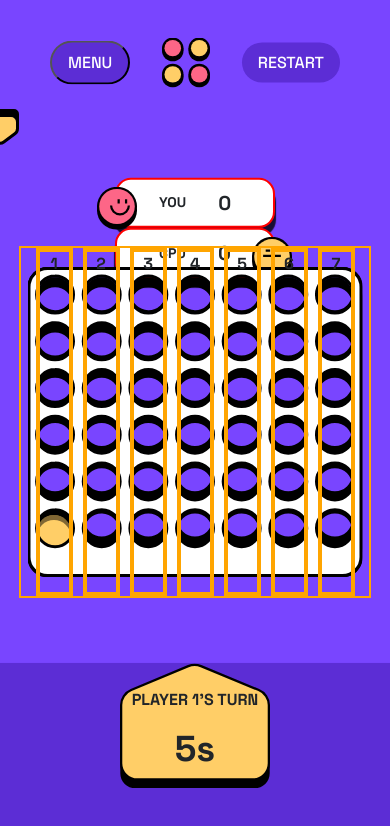
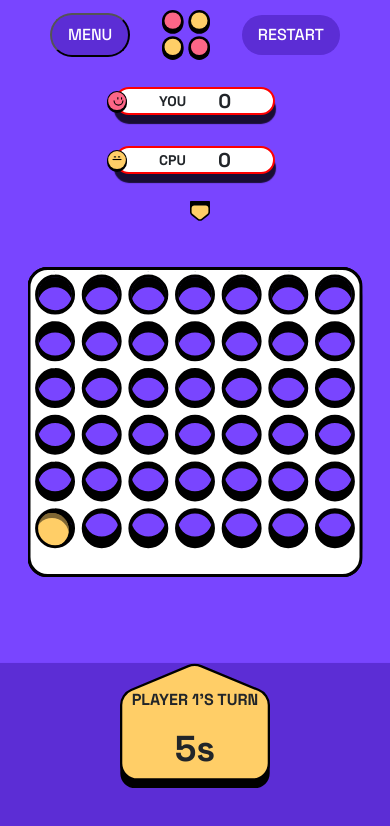
Before and after one commit to ahmettaydinn/react-connect-four-game, a React (Create React App) app: page /inGame in a window 390 px wide. Shown: the top 826 px of the page. Built offline with nearby package versions, Linux system fonts and the light colour scheme.

Commit message:
game Fİnished

```diff
--- a/src/components/inGame/InGame.jsx
+++ b/src/components/inGame/InGame.jsx
@@ -117,7 +117,7 @@ const InGame = () => {
     6: 5,
   });
   const [modalShow, setModalShow] = useState(false);
-  const [markerMove, setMarkerMove] = useState({ x: 0, y: 0 });
+  const [markerMove, setMarkerMove] = useState({ x: 200, y: 200 });
   const [column, setColumn] = useState(-1);
   // const [row, setRow] = useState(-1);
   // true for yellow false for red
@@ -132,6 +132,7 @@ const InGame = () => {
   const [cpuTurn, setcpuTurn] = useState(false);
 
   const [isScreenSmall, setIsScreenSmall] = useState(false);
+  const [isGameFinished, setIsGameFinished] = useState(false);
 
   //router data
   const location = useLocation();
@@ -172,10 +173,16 @@ const InGame = () => {
     });
 
     setBalls(newBalls);
-    winner === "red"
-      ? setRedScore(redScore + 1)
-      : setYellowScore(yellowScore + 1);
-  }, [winningBalls]);
+
+    if (winner === "red") {
+      setRedScore(redScore + 1);
+    } else {
+      setYellowScore(yellowScore + 1);
+    }
+
+    // console.log("burası çalışıyor");
+    setIsGameFinished(false);
+  }, [winningBalls, isGameFinished]);
 
   useEffect(() => {
     let macroTimer = setTimeout(() => {
@@ -292,12 +299,13 @@ const InGame = () => {
           [Number(event.target.id)]: slot[Number(event.target.id)] - 1,
         });
       }
+      setTurn(!turn);
     }
 
     if (!winner && !isPlayer && turn) {
       setcpuTurn(!cpuTurn);
+      setTurn(!turn);
     }
-    setTurn(!turn);
   };
 
   useEffect(() => {
@@ -343,8 +351,8 @@ const InGame = () => {
     setYellowScore(0);
   };
 
-  // const updateDisplay = (event) => {
-  //   setMarkerMove({ x: event.clientX, y: event.clientY });
+  const updateDisplay = (event) => {
+    setMarkerMove({ x: event.clientX, y: event.clientY });
     //   console.log(markerMove);
     //   console.log(boardRef.current.offsetLeft);
 
@@ -487,7 +495,7 @@ const InGame = () => {
     //       setRow(5);
     //     }
     //   }
-  // };
+  };
 
   useEffect(() => {
     let redCounter = 0;
@@ -569,13 +577,6 @@ const InGame = () => {
   };
   return (
     <div className={Styles.inGameContainer}>
-      {/* <div className="d-flex text-center justify-content-center gap-5 text-warning">
-        <p>{`x: ${markerMove.x} , y: ${markerMove.y}`}</p>
-        <p>{`column: ${column} row: ${row}`}</p>
-        <p>{`board positionX: ${boardPosition.x} , board positionY: ${boardPosition.y}`}</p>
-        <p> {winner ? winner : "?"} is the winner</p>
-      </div> */}
-
       <nav className={Styles.inGameNav}>
         <button className={Styles.link} onClick={() => setModalShow(true)}>
           MENU
@@ -601,7 +602,7 @@ const InGame = () => {
           className={Styles.board}
           // onMouseEnter={updateDisplay}
           // onMouseLeave={updateDisplay}
-          // onMouseMove={updateDisplay}
+          onMouseMove={updateDisplay}
           // onClick={handlePlay}
           ref={boardRef}
         >
--- a/src/components/inGame/InGame.module.scss
+++ b/src/components/inGame/InGame.module.scss
@@ -44,6 +44,10 @@
   background-color: $darkPurple;
   padding: 8px 16px;
   border-radius: 5rem;
+}
+
+.link:hover {
+  color: rgb(218, 216, 216);
 }
 
 .BlackBoard,
@@ -149,7 +153,6 @@
 
 .board {
   cursor: pointer;
-  border: 2px solid orange;
   height: 37.5rem;
   width: 40rem;
   z-index: 2;
@@ -165,7 +168,12 @@
 .mobileButton {
   z-index: 9;
   width: 67px;
-  border: 4px solid orange;
+  font-size: 1px;
+}
+
+.mobileButton:hover {
+  background-color: black;
+  opacity: 0.15;
 }
 
 .ballDiv:before {
@@ -292,14 +300,15 @@
   .mobileButton {
     z-index: 9;
     width: 37px;
-    border: 4px solid orange;
+    height: 300px;
+    margin-top: 25px;
   }
 }
 
 @media screen and (max-width: 1190px) {
   .playerOne,
   .playerTwo {
-    top: 30%;
+    top: 24%;
     left: 37%;
     display: flex;
     justify-content: center;
@@ -364,12 +373,17 @@
     border: 2px solid white;
     transition: 2s;
   }
+
+  .marker {
+    width: 30px;
+    height: 30px;
+  }
 }
 
 @media screen and (max-width: 620px) {
   .playerOne,
   .playerTwo {
-    top: 24%;
+    top: 12%;
     left: 50%;
     display: flex;
     justify-content: center;
@@ -399,7 +413,7 @@
   .playerTwo {
     left: 50%;
     margin: 0;
-    top: 30%;
+    top: 20%;
 
     img {
       left: 135px;
@@ -409,9 +423,56 @@
   .inGameNav {
     gap: 2rem;
     justify-content: center;
+    transform: translateY(10px);
     img {
       width: 50px;
       height: 50px;
     }
   }
+
+  .marker {
+    top: 28%;
+  }
 }
+
+@media screen and (max-width: 620px) {
+  .playerOne,
+  .playerTwo {
+    padding: 0;
+
+    img {
+      width: 20px;
+      left: -10px;
+      top: 2px;
+    }
+  }
+
+  .playerTwo {
+    top: 19%;
+  }
+
+  .marker {
+    top: 25%;
+    width: 20px;
+    height: 20px;
+  }
+}
+
+@media screen and (max-height: 620px) {
+  .playerOne,
+  .playerTwo {
+    padding: 0;
+    top: 20%;
+
+    img {
+      width: 25px;
+      height: 25px;
+      left: -13px;
+      top: 1px;
+    }
+  }
+
+  .marker {
+    display: none;
+  }
+}
--- a/src/components/menu/Menu.module.scss
+++ b/src/components/menu/Menu.module.scss
@@ -65,7 +65,7 @@
 .continue:hover,
 .restart:hover,
 .quit:hover {
-  box-shadow: 0px 8px 1px 1px $darkPurple;
+  box-shadow: 0px 8px 1px 1px $red;
 }
 
 .continue:active,
@@ -85,3 +85,16 @@
   text-decoration: none;
   color: black;
 }
+
+@media screen and (max-width: 1190px) {
+  .menuBody {
+    width: 20rem;
+    position: absolute;
+  }
+
+  .continue,
+  .restart,
+  .quit {
+    width: 19rem;
+  }
+}
--- a/src/pages/mainMenu/MainMenu.module.scss
+++ b/src/pages/mainMenu/MainMenu.module.scss
@@ -83,7 +83,9 @@
   height: 52px;
   width: 52px;
   width: 20%;
-  color: black;
+}
+.pvpCpu {
+  color: white;
 }
 .pvp img {
   margin-left: 10%;
--- a/src/pages/mainMenu/mainMenu.jsx
+++ b/src/pages/mainMenu/mainMenu.jsx
@@ -31,6 +31,7 @@ const MainMenu = () => {
           <HiSwitchHorizontal
             onClick={() => setPlayer(!player)}
             className={Styles.switchPvp}
+            style={{ color: !player ? "white" : "black" }}
           />
         </button>
       ) : (
```
Lines whose indentation alone changed are shown as unchanged.
